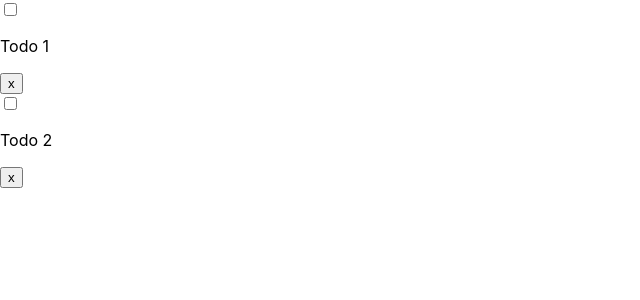
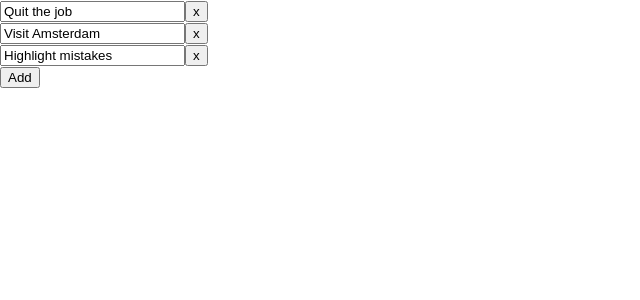
Before and after one commit to asokolkov/todo, a React (Create React App) app: page / in a window 1280 px wide. Shown: the top 300 px of the page, without its empty margins (0-640 px from the left). Built offline with nearby package versions, Linux system fonts and the light colour scheme.

Commit message:
fix: adding, removing, editing

```diff
--- a/src/App.tsx
+++ b/src/App.tsx
@@ -1,15 +1,13 @@
 import React from 'react';
-import {TodoList} from './components/TodoList';
-import {TodoListModel} from './models/TodoListModel';
+import {TodoStore} from "./stores/TodoStore";
+import TodoList from "./components/TodoList";
 
-const App = () => {
-    const todoListModel = new TodoListModel(['Todo 1', 'Todo 2']);
+export const App = () => {
+    const store = new TodoStore();
 
     return (
         <div>
-            <TodoList model={todoListModel} />
+            <TodoList store={store} />
         </div>
     );
 };
-
-export default App;
--- a/src/components/TodoItem.tsx
+++ b/src/components/TodoItem.tsx
@@ -1,16 +1,27 @@
-import TodoItemModel from '../models/TodoItemModel';
+import React from 'react';
+
+type TodoType = {
+    text: string;
+    completed: boolean;
+    focus: boolean;
+};
 
 type PropsTypes = {
-    model: TodoItemModel;
-    removeTodo: (todo: TodoItemModel) => void;
+    id: string;
+    todo: TodoType;
+    changeText: (key: string, text: string) => void;
+    removeTodo: () => void;
 };
 
-export const TodoItem = ({model, removeTodo}: PropsTypes) => {
+export const TodoItem = ({id, todo, removeTodo, changeText}: PropsTypes) => {
     return (
         <div>
-            <input type="checkbox" onClick={model.toggleDone} />
-            <p>{model.text}</p>
-            <button onClick={() => removeTodo(model)}>x</button>
+            <input
+                onChange={(e) => changeText(id, e.target.value)}
+                defaultValue={todo.text}
+                autoFocus={todo.focus}
+            />
+            <button onClick={removeTodo}>x</button>
         </div>
-    )
+    );
 };
--- a/src/components/TodoList.tsx
+++ b/src/components/TodoList.tsx
@@ -1,14 +1,27 @@
 import React from 'react';
-import {observer} from 'mobx-react-lite';
-import {TodoListModel} from '../models/TodoListModel';
-import {TodoItem} from './TodoItem';
+import {TodoStore} from "../stores/TodoStore";
+import {observer} from "mobx-react-lite";
+import {TodoItem} from "./TodoItem";
 
 type PropsTypes = {
-    model: TodoListModel;
+    store: TodoStore;
 };
 
-export const TodoList = observer(({model} : PropsTypes) => (
-    <div>
-        {model.list.map(todo => <TodoItem key={todo.id} model={todo} removeTodo={model.removeTodo} />)}
-    </div>
-));
+const TodoList = ({store} : PropsTypes) => {
+    return (
+        <div>
+            {Object.entries(store.todos).map(([id, todo]) => (
+                <TodoItem
+                    key={id}
+                    id={id}
+                    todo={todo}
+                    removeTodo={() => store.removeTodo(id)}
+                    changeText={(id, text) => store.changeText(id, text)}
+                />
+            ))}
+            <button onClick={() => store.addTodo('awdawd', true)}>Add</button>
+        </div>
+    );
+};
+
+export default observer(TodoList);
--- a/src/index.tsx
+++ b/src/index.tsx
@@ -1,7 +1,7 @@
 import React from 'react';
 import ReactDOM from 'react-dom/client';
 import './index.css';
-import App from './App';
+import {App} from './App';
 
 
 const root = ReactDOM.createRoot(
--- a/src/models/TodoItemModel.ts
+++ /dev/null
@@ -1,13 +0,0 @@
-import {v4 as uuid} from 'uuid';
-
-export default class TodoItemModel {
-    id: string = uuid();
-    text: string = '';
-    done: boolean = false;
-
-    constructor(text: string) {
-        this.text = text;
-    }
-
-    toggleDone = () => this.done = !this.done;
-}
--- a/src/models/TodoListModel.ts
+++ /dev/null
@@ -1,15 +0,0 @@
-import TodoItemModel from './TodoItemModel';
-import {makeAutoObservable} from 'mobx';
-
-export class TodoListModel {
-    list: TodoItemModel[] = [];
-
-    constructor(todos: string[]) {
-        makeAutoObservable(this);
-        todos.forEach(this.addTodo);
-    }
-
-    addTodo = (text: string) => this.list.push(new TodoItemModel(text));
-
-    removeTodo = (todo: TodoItemModel) => this.list = this.list.filter(x => x !== todo);
-}
--- /dev/null
+++ b/src/stores/TodoStore.ts
@@ -0,0 +1,41 @@
+import {action, makeObservable, observable} from "mobx";
+import {v4 as uuid} from 'uuid';
+
+type TodoType = {
+    text: string;
+    completed: boolean;
+    focus: boolean;
+};
+
+type TodosType = {
+    [id: string]: TodoType;
+};
+
+export class TodoStore {
+    todos: TodosType = {
+        '1': {text: 'Quit the job', completed: false, focus: false},
+        '2': {text: 'Visit Amsterdam', completed: false, focus: false},
+        '3': {text: 'Highlight mistakes', completed: false, focus: false}
+    };
+
+    constructor () {
+        makeObservable(this, {
+            todos: observable,
+            addTodo: action,
+            removeTodo: action,
+            changeText: action
+        });
+    }
+
+    addTodo(text: string, focus: boolean) {
+        this.todos[uuid()] = {text: text, completed: false, focus: focus};
+    }
+
+    removeTodo(id: string) {
+        delete this.todos[id];
+    }
+
+    changeText(id: string, text: string) {
+        this.todos[id].text = text;
+    }
+}
```
